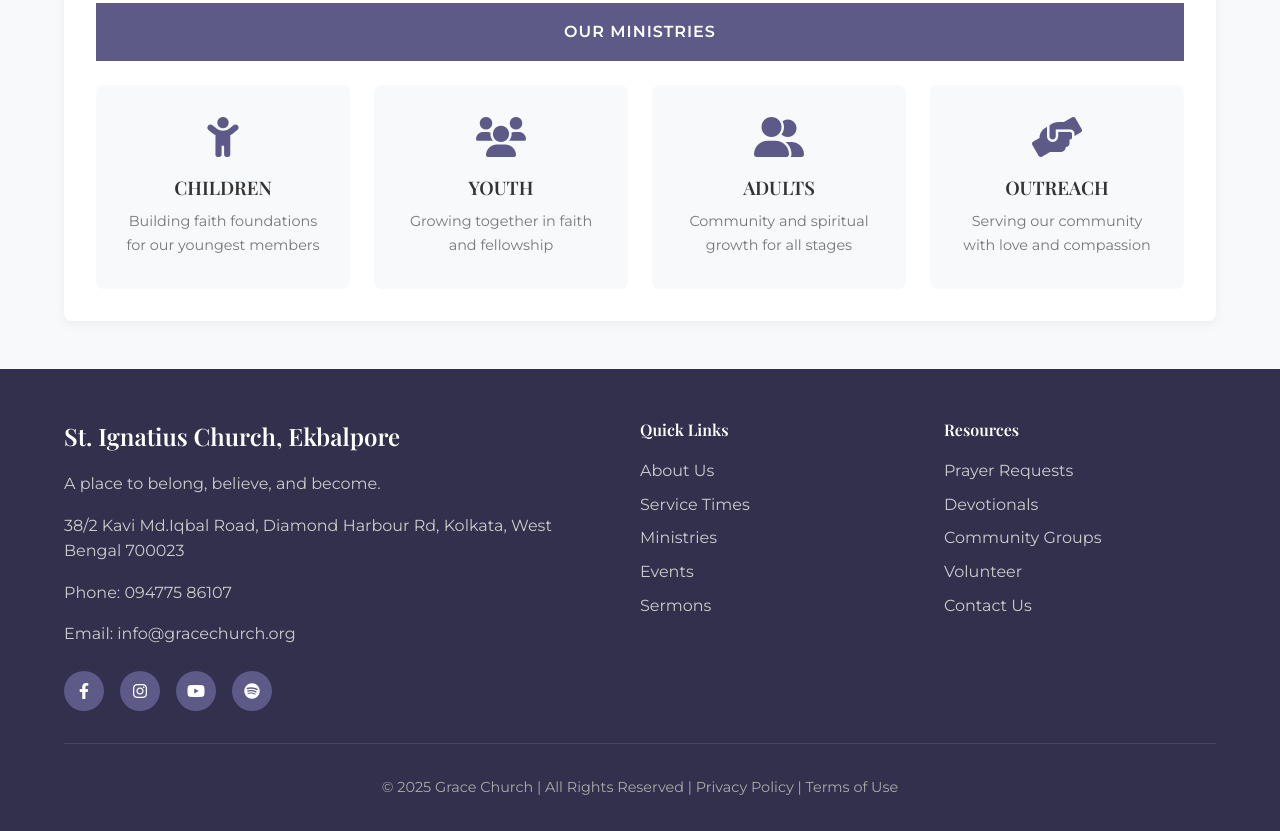
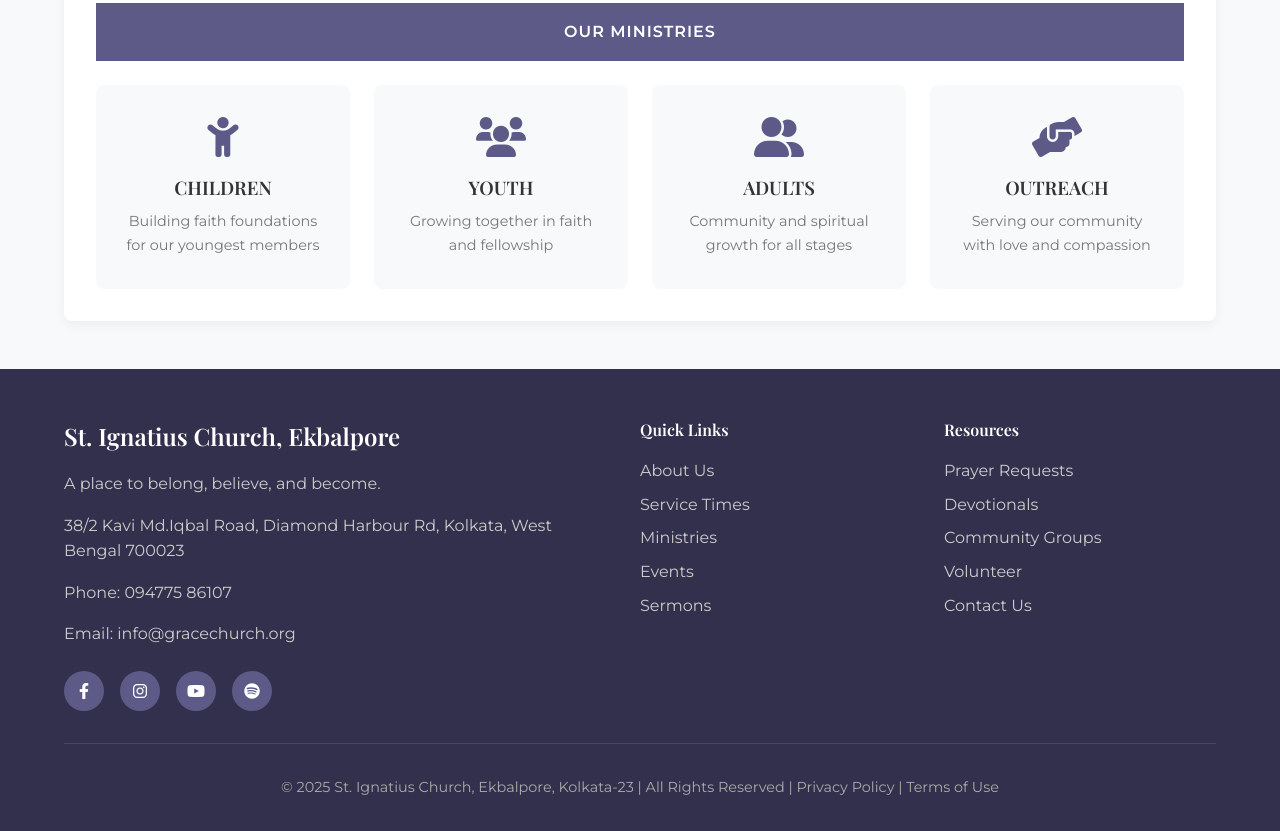
Before and after one commit to abhinavxk0/sice-website, a plain HTML site: page index.html in a window 1280 px wide. Shown: the part 1376-2207 px from the top of the page. Drawn offline with nearby package versions, Linux system fonts and the light colour scheme.

Commit message:
Update copyright information in footer

```diff
--- a/index.html
+++ b/index.html
@@ -187,7 +187,7 @@
       </div>
 
       <div class="copyright">
-        <p>© 2025 Grace Church | All Rights Reserved | Privacy Policy | Terms of Use</p>
+        <p>© 2025 St. Ignatius Church, Ekbalpore, Kolkata-23 | All Rights Reserved | Privacy Policy | Terms of Use</p>
       </div>
     </div>
   </footer>
```
